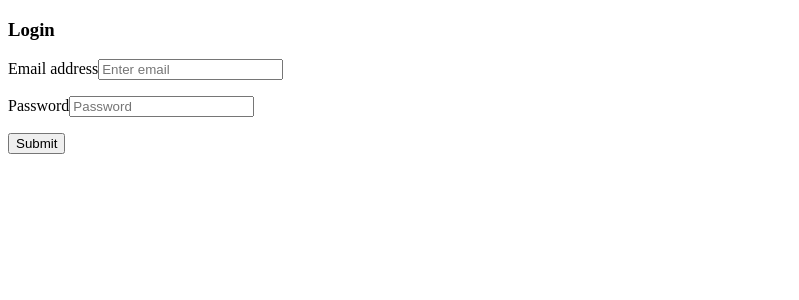
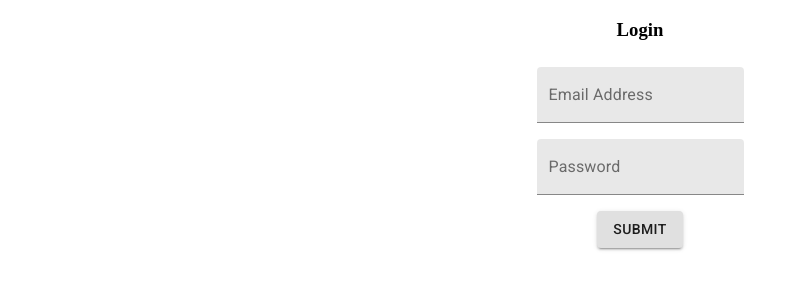
Before and after one commit to gwan93/VarrockGE, a React (Create React App) app: page /login in a window 1280 px wide. Shown: the top 300 px of the page, without its empty margins (0-799 px from the left). Built offline with nearby package versions, Linux system fonts and the light colour scheme; no server answers.

Commit message:
made css for login

```diff
--- a/src/screens/login.jsx
+++ b/src/screens/login.jsx
@@ -1,8 +1,16 @@
 import React from "react";
 import { useState, useContext } from 'react';
 import { authContext } from '../AuthProvider';
+import { TextField, Button, makeStyles, Grid } from '@material-ui/core';
+
+const useStyles = makeStyles((theme) => ({
+  container: {
+   height: "100%"
+  },
+}));
 
 export default function Login({setNavbar}) {
+  const classes = useStyles();
   const [email, setEmail] = useState("");
   const [password, setPassword] = useState("");
   const { loginUser } = useContext(authContext); // the login method
@@ -27,11 +35,32 @@ export default function Login({setNavbar}) {
   };
 
   return (
-    <div className="login">
-      <form onSubmit={onSubmit}>
-        <h3>Login</h3>
-          <p>
-            <label htmlFor="emailInput">Email address</label>
+    <div className={classes.container}>
+      <form onSubmit={onSubmit}
+      className={classes.container}
+      >
+            <Grid
+            direction={'column'}
+            alignItems={'center'}
+            spacing={2}
+            container
+            justify={"center"}
+            // className={classes.container}
+            >
+              <h3>Login</h3>
+            <Grid
+            item
+            >
+            <TextField
+            id="emailInput"
+            variant={"filled"}
+            label={"Email Address"}
+            value={email}
+            onChange={onEmailChange}
+            placeholder={"email"}
+            ></TextField>
+            </Grid>
+            {/* <label htmlFor="emailInput">Email address</label>
             <input
               type="email"
               name="login"
@@ -41,10 +70,20 @@ export default function Login({setNavbar}) {
               placeholder="Enter email"
               value={email}
               onChange={onEmailChange}
-            ></input>
-          </p>
-          <p>
-            <label htmlFor="passwordInput">Password</label>
+            ></input> */}
+          <Grid
+          item
+          >
+          <TextField
+            id="passwordInput"
+            variant={"filled"}
+            label={"Password"}
+            value={password}
+            onChange={onPasswordChange}
+            placeholder={"password"}
+            ></TextField>
+          </Grid>
+            {/* <label htmlFor="passwordInput">Password</label>
             <input
               type="password"
               name="password"
@@ -53,11 +92,20 @@ export default function Login({setNavbar}) {
               placeholder="Password"
               value={password}
               onChange={onPasswordChange}
-            ></input>
-          </p>
-        <button type="submit" className="submit">
+            ></input> */}
+        <Grid
+        item
+        >
+          <Button
+          variant={"contained"}
+          >
+        Submit
+          </Button>
+          </Grid>
+        {/* <button type="submit" className="submit">
           Submit
-        </button>
+        </button> */}
+            </Grid>
       </form>
     </div>
   );
```
